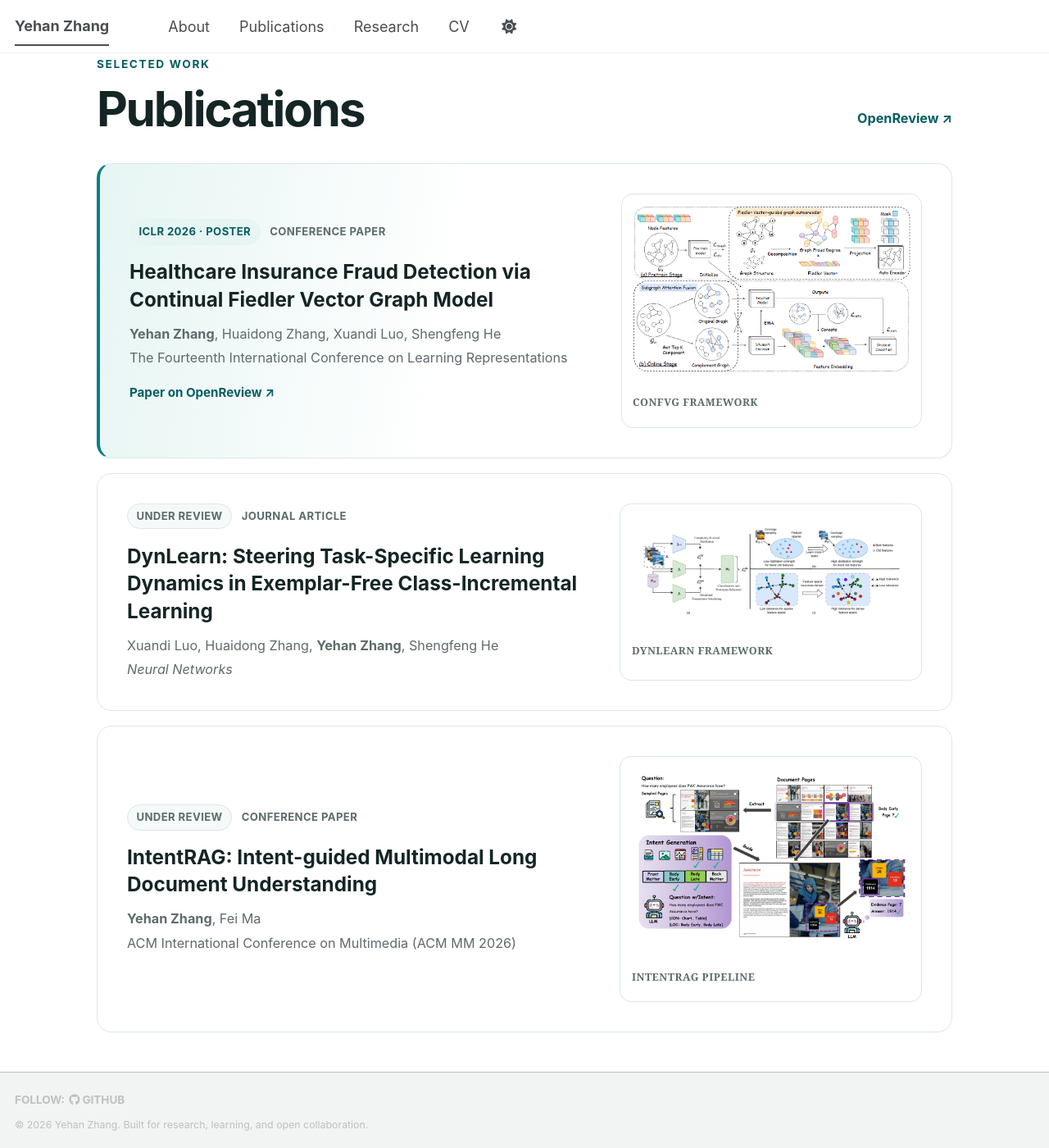
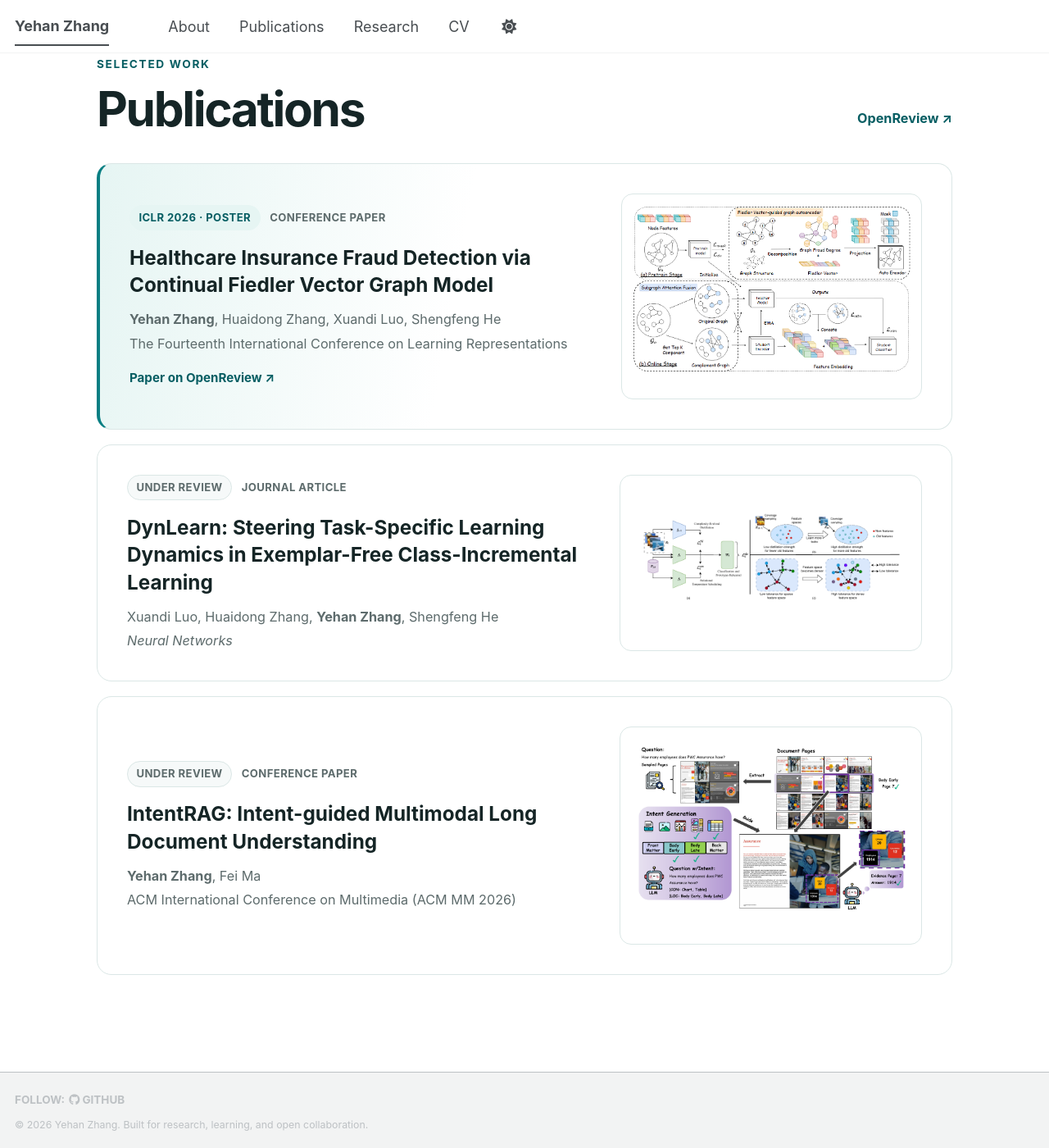
Before and after one commit to yhzhang1309/yhzhang1309.github.io, a Jekyll site: the page built from _pages/about.md, in a window 1280 px wide and 1400 px high, scrolled down 1241 px. Shown: the whole window at 82% size. Built offline with Jekyll 4.4.1, drawn with Linux system fonts in a browser that asks for light colours; a style sheet for code colours, icons or effects is not loaded.

Commit message:
Remove publication figure captions

```diff
--- a/_pages/about.md
+++ b/_pages/about.md
@@ -95,7 +95,6 @@ redirect_from:
         </div>
         <figure class="publication-card__figure">
           <img src="{{ '/images/publications/confvg-overview.png' | relative_url }}" alt="ConFVG pretraining and online adaptation framework" loading="lazy">
-          <figcaption>ConFVG framework</figcaption>
         </figure>
       </article>
 
@@ -111,7 +110,6 @@ redirect_from:
         </div>
         <figure class="publication-card__figure">
           <img src="{{ '/images/publications/dynlearn-overview.png' | relative_url }}" alt="DynLearn framework with complexity-evolved distillation and relational temperature scheduling" loading="lazy">
-          <figcaption>DynLearn framework</figcaption>
         </figure>
       </article>
 
@@ -127,7 +125,6 @@ redirect_from:
         </div>
         <figure class="publication-card__figure">
           <img src="{{ '/images/publications/intentrag-overview.png' | relative_url }}" alt="IntentRAG intent generation, retrieval, and answer generation pipeline" loading="lazy">
-          <figcaption>IntentRAG pipeline</figcaption>
         </figure>
       </article>
     </div>
--- a/_sass/layout/_academic-home.scss
+++ b/_sass/layout/_academic-home.scss
@@ -218,16 +218,6 @@ html[data-theme="dark"] {
   max-height: 230px;
   object-fit: contain;
 }
-.publication-card__figure figcaption {
-  margin-top: 0.55rem;
-  color: #5d6b6c;
-  font-size: 0.7rem;
-  font-weight: 650;
-  letter-spacing: 0.04em;
-  text-align: right;
-  text-transform: uppercase;
-}
-
 .research-timeline { position: relative; }
 .research-timeline::before {
   position: absolute;
```
